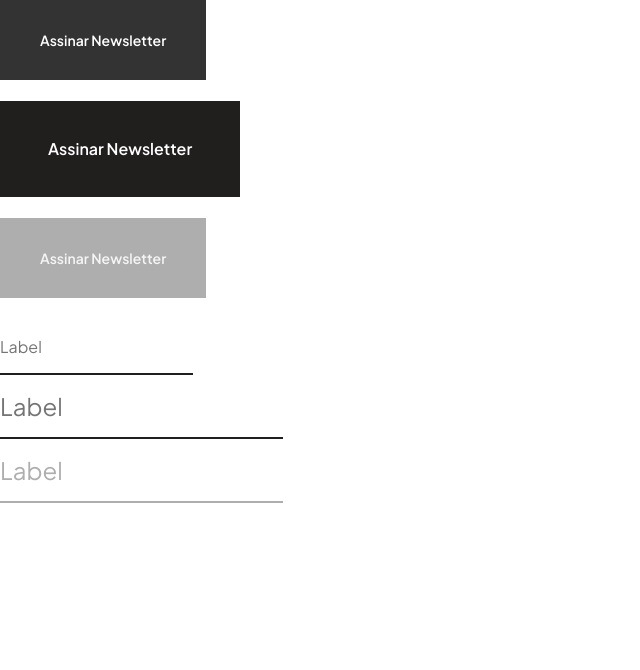
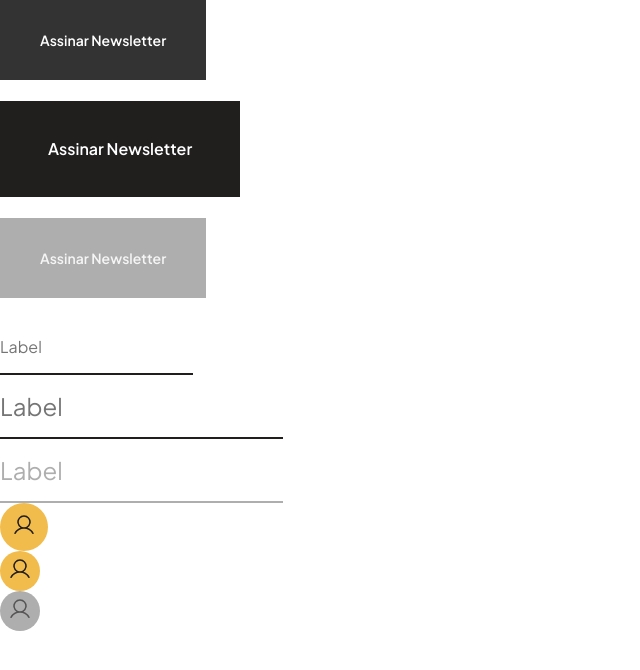
Before and after one commit to atiliosilfer/igma-front-project, a React (Vite) app: page / in a window 1280 px wide. Shown: the top 670 px of the page, without its empty margins (0-640 px from the left). Built offline with nearby package versions, Linux system fonts and the light colour scheme; the HTML template or start-up script is replaced by a standard one.

Commit message:
feature: avatar component

```diff
--- a/src/App.tsx
+++ b/src/App.tsx
@@ -3,6 +3,7 @@ import { ThemeProvider } from 'styled-components'
 import { GlobalStyle } from './styles/global'
 import { Button } from './components/Button'
 import { Input } from './components/Input'
+import { Avatar } from './components/Avatar'
 
 function App() {
   return (
@@ -12,12 +13,20 @@ function App() {
       <Button variant="lg">Assinar Newsletter</Button>
       <br />
       <Button disabled>Assinar Newsletter</Button>
+
       <br />
       <Input placeholder="Label" />
       <br />
       <Input variant="lg" placeholder="Label" />
       <br />
       <Input variant="lg" placeholder="Label" disabled />
+
+      <br />
+      <Avatar variant="lg" />
+      <br />
+      <Avatar />
+      <br />
+      <Avatar disabled />
       <GlobalStyle />
     </ThemeProvider>
   )
--- a/src/components/Avatar/index.tsx
+++ b/src/components/Avatar/index.tsx
@@ -0,0 +1,29 @@
+import { ButtonHTMLAttributes } from 'react'
+import { CustomAvatar } from './styles'
+import { User } from '@phosphor-icons/react/dist/ssr'
+import { defaultTheme } from '../../styles/themes/default'
+
+interface AvatarProps extends ButtonHTMLAttributes<HTMLButtonElement> {
+  variant?: 'md' | 'lg'
+}
+
+export function Avatar({ variant, children, ...props }: AvatarProps) {
+  console.log(children)
+
+  return (
+    <CustomAvatar variant={variant} {...props}>
+      {children !== undefined ? (
+        children
+      ) : (
+        <User
+          size={24}
+          color={
+            props.disabled
+              ? defaultTheme.baseColors.darkSecondary
+              : defaultTheme.brandColors.primaryContrast
+          }
+        />
+      )}
+    </CustomAvatar>
+  )
+}
--- a/src/components/Avatar/styles.ts
+++ b/src/components/Avatar/styles.ts
@@ -0,0 +1,45 @@
+import { css, styled } from 'styled-components'
+
+interface CustomAvatarProps {
+  variant?: 'md' | 'lg'
+}
+
+export const CustomAvatar = styled.button<CustomAvatarProps>`
+  border-radius: ${(props) => props.theme.borderRadius.pill};
+  background-color: ${(props) => props.theme.brandColors.primaryMain};
+  border-style: none;
+  box-shadow: none;
+  cursor: pointer;
+
+  &:disabled {
+    background-color: ${(props) => props.theme.baseColors.darkDisabled};
+
+    cursor: not-allowed;
+  }
+
+  &:not(:disabled):hover {
+    background-color: ${(props) => props.theme.brandColors.primaryLight};
+  }
+
+  :focus {
+    background-color: ${(props) => props.theme.brandColors.primaryLight};
+    border-width: ${(props) => props.theme.borderWidths.thin};
+    border-color: ${(props) => props.theme.brandColors.primaryContrast};
+    border-style: solid;
+  }
+
+  &:not(:disabled)&:active {
+    background-color: ${(props) => props.theme.brandColors.primaryDark};
+  }
+
+  ${(props) =>
+    props.variant === 'lg'
+      ? css`
+          height: 48px;
+          width: 48px;
+        `
+      : css`
+          height: 40px;
+          width: 40px;
+        `}
+`
```
